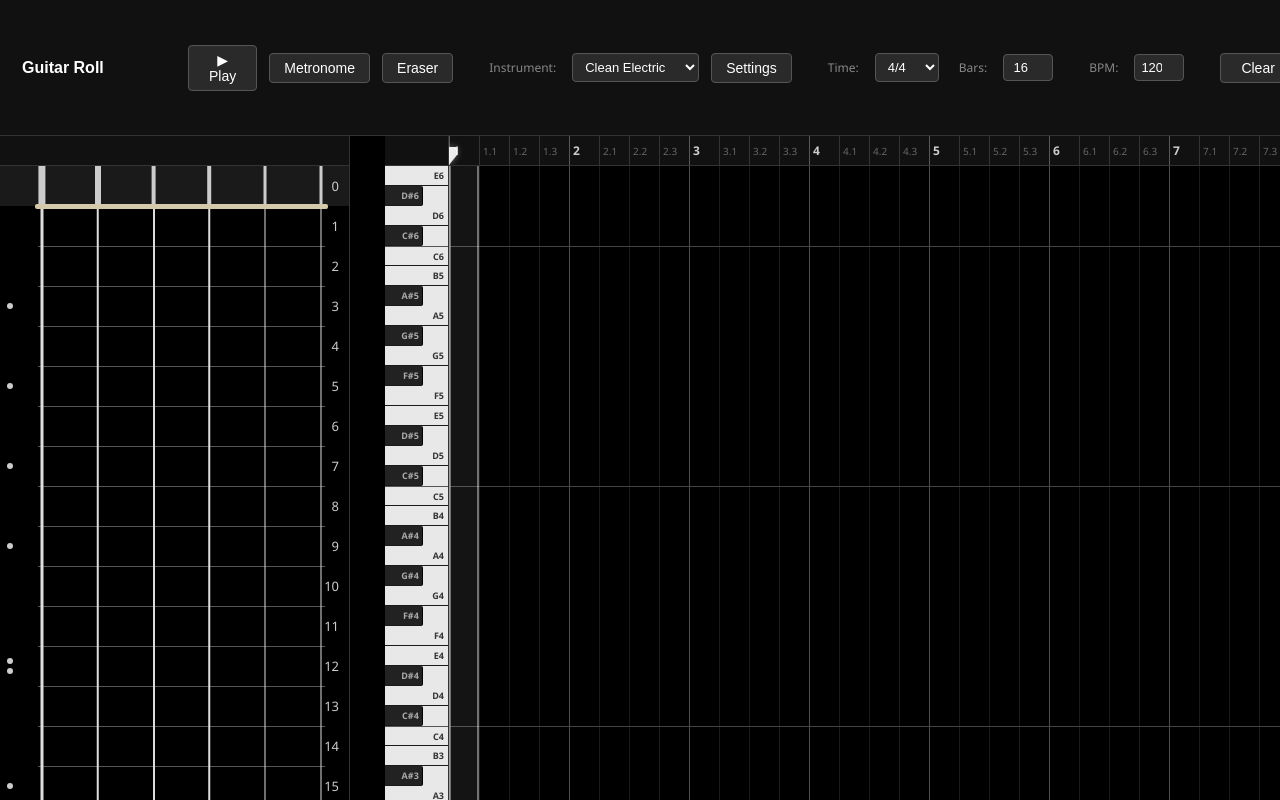
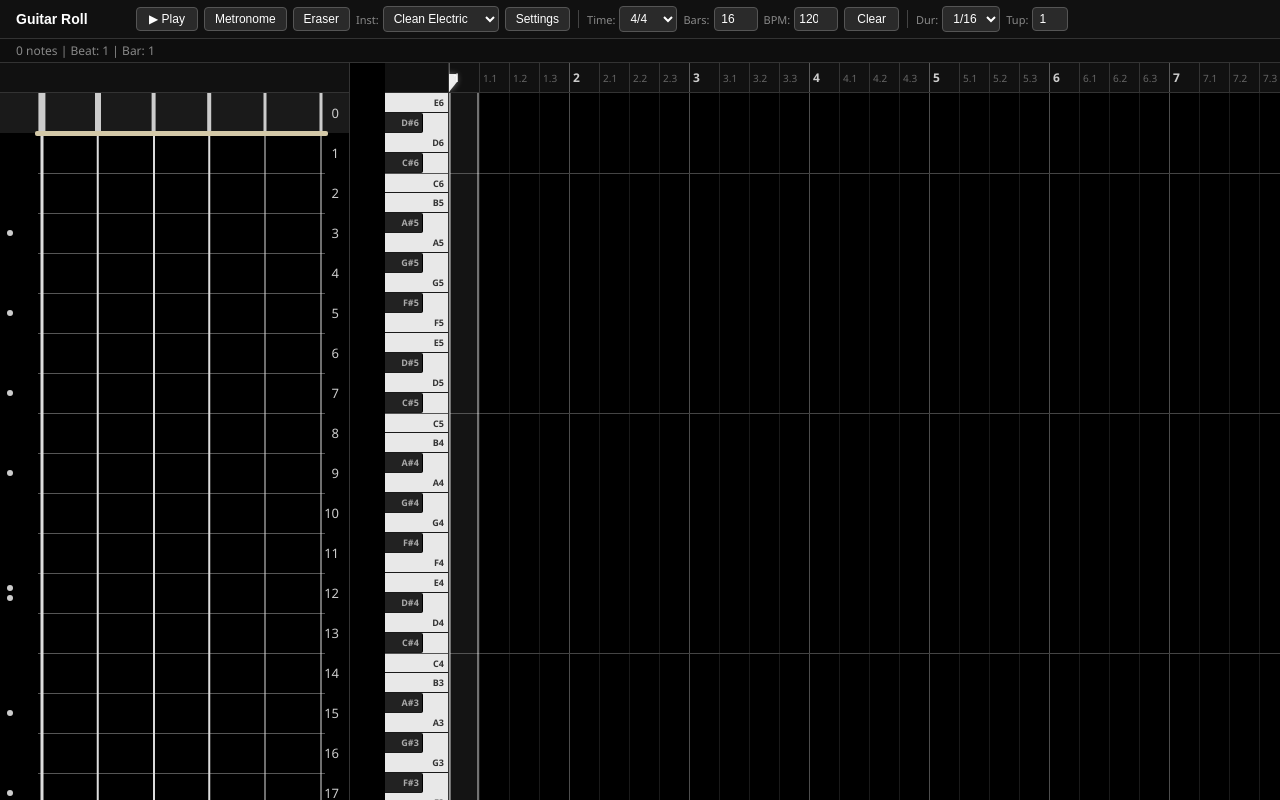
Before and after one commit to circuloponto/guitar_roll, a React (Vite) app: page / in a window 1280 px wide. Built offline with nearby package versions, Linux system fonts and the light colour scheme.

Commit message:
toobar fixed

```diff
--- a/src/App.css
+++ b/src/App.css
@@ -8,23 +8,23 @@
 .toolbar {
   display: flex;
   align-items: center;
-  gap: 12px;
-  padding: 8px 16px;
+  flex-wrap: wrap;
+  gap: 6px;
+  padding: 6px 10px;
   border-bottom: 1px solid #333;
   background: #111;
   flex-shrink: 0;
 }
 
 .project-name {
-  font-size: 16px;
+  font-size: 14px;
   font-weight: 600;
-  margin-right: auto;
   background: none;
   border: none;
   color: #fff;
   padding: 2px 6px;
   border-radius: 4px;
-  width: 160px;
+  width: 120px;
 }
 
 .project-name:hover {
@@ -41,13 +41,13 @@
   background: #2a2a2a;
   color: #fff;
   border: 1px solid #555;
-  padding: 6px 20px;
+  padding: 4px 12px;
   border-radius: 4px;
   cursor: pointer;
-  font-size: 14px;
+  font-size: 12px;
   display: flex;
   align-items: center;
-  gap: 6px;
+  gap: 4px;
 }
 
 .play-btn:hover {
@@ -63,10 +63,10 @@
   background: #2a2a2a;
   color: #fff;
   border: 1px solid #555;
-  padding: 6px 14px;
+  padding: 4px 10px;
   border-radius: 4px;
   cursor: pointer;
-  font-size: 14px;
+  font-size: 12px;
 }
 
 .tool-btn:hover {
@@ -79,13 +79,13 @@
 }
 
 .bpm-input {
-  width: 50px;
+  width: 44px;
   background: #2a2a2a;
   color: #fff;
   border: 1px solid #555;
   border-radius: 4px;
-  padding: 5px 6px;
-  font-size: 13px;
+  padding: 4px 4px;
+  font-size: 12px;
   text-align: center;
 }
 
@@ -99,8 +99,8 @@
   color: #fff;
   border: 1px solid #555;
   border-radius: 4px;
-  padding: 5px 8px;
-  font-size: 13px;
+  padding: 4px 6px;
+  font-size: 12px;
   cursor: pointer;
 }
 
@@ -110,13 +110,13 @@
 }
 
 .tuplet-input {
-  width: 40px;
+  width: 36px;
   background: #2a2a2a;
   color: #fff;
   border: 1px solid #555;
   border-radius: 4px;
-  padding: 5px 6px;
-  font-size: 13px;
+  padding: 4px 4px;
+  font-size: 12px;
   text-align: center;
 }
 
@@ -125,11 +125,28 @@
   border-color: #3498db;
 }
 
+.toolbar-label {
+  font-size: 11px;
+  color: #888;
+  white-space: nowrap;
+  margin-right: -2px;
+}
+
 .toolbar-separator {
   width: 1px;
-  height: 20px;
+  height: 18px;
   background: #444;
-  margin: 0 6px;
+  margin: 0 2px;
+}
+
+.status-bar {
+  display: flex;
+  align-items: center;
+  padding: 3px 16px;
+  background: #0e0e0e;
+  border-bottom: 1px solid #333;
+  font-size: 12px;
+  flex-shrink: 0;
 }
 
 .main-area {
--- a/src/App.jsx
+++ b/src/App.jsx
@@ -581,11 +581,11 @@ function App() {
         >
           Eraser
         </button>
-        <span className="toolbar-separator" />
-        <span style={{ fontSize: '12px', color: '#888', marginRight: 4 }}>Instrument:</span>
+        <span className="toolbar-label">Inst:</span>
         <select
           className="duration-select"
           value={instrument}
+          title="Instrument"
           onChange={(e) => {
             setInstrument(e.target.value);
             setInstrumentState(e.target.value);
@@ -598,12 +598,12 @@ function App() {
         <button
           className="tool-btn"
           onClick={() => setShowSettings(true)}
-          title="Settings, colors, save/load"
+          title="Settings"
         >
           Settings
         </button>
         <span className="toolbar-separator" />
-        <span style={{ fontSize: '12px', color: '#888', marginRight: 4 }}>Time:</span>
+        <span className="toolbar-label">Time:</span>
         <select
           className="duration-select"
           value={`${timeSignature[0]}/${timeSignature[1]}`}
@@ -644,7 +644,7 @@ function App() {
           <option value="9/8">9/8</option>
           <option value="12/8">12/8</option>
         </select>
-        <span style={{ fontSize: '12px', color: '#888', marginLeft: 8, marginRight: 4 }}>Bars:</span>
+        <span className="toolbar-label">Bars:</span>
         <input
           type="number"
           className="bpm-input"
@@ -667,8 +667,7 @@ function App() {
             });
           }}
         />
-        <span className="toolbar-separator" />
-        <span style={{ fontSize: '12px', color: '#888', marginRight: 4 }}>BPM:</span>
+        <span className="toolbar-label">BPM:</span>
         <input
           type="number"
           className="bpm-input"
@@ -683,12 +682,11 @@ function App() {
             }
           }}
         />
-        <span className="toolbar-separator" />
         <button className="play-btn" onClick={handleClear}>
           Clear
         </button>
         <span className="toolbar-separator" />
-        <span style={{ fontSize: '12px', color: '#888', marginRight: 4 }}>Duration:</span>
+        <span className="toolbar-label">Dur:</span>
         <select
           className="duration-select"
           value={baseNoteDuration}
@@ -700,7 +698,7 @@ function App() {
           <option value={8}>1/2</option>
           <option value={16}>1/1</option>
         </select>
-        <span style={{ fontSize: '12px', color: '#888', marginLeft: 8, marginRight: 4 }}>Tuplet:</span>
+        <span className="toolbar-label">Tup:</span>
         <input
           type="number"
           className="tuplet-input"
@@ -717,8 +715,9 @@ function App() {
             = {noteDuration.toFixed(2)} beats
           </span>
         )}
-        <span className="toolbar-separator" />
-        <span style={{ fontSize: '12px', color: (freeMode || noteJump || fingeringMode) ? '#e67e22' : '#888' }}>
+      </div>
+      <div className="status-bar">
+        <span style={{ color: (freeMode || noteJump || fingeringMode) ? '#e67e22' : '#888' }}>
           {freeMode ? 'FREE ' : ''}{noteJump ? 'JUMP ' : ''}{fingeringMode ? 'FINGERING ' : ''}{notes.length} notes{selectedNotes.size > 0 ? ` (${selectedNotes.size} selected)` : ''} | Beat: {selectedBeat + 1} | Bar: {Math.floor(selectedBeat / SUBDIVISIONS) + 1}
         </span>
       </div>
```
